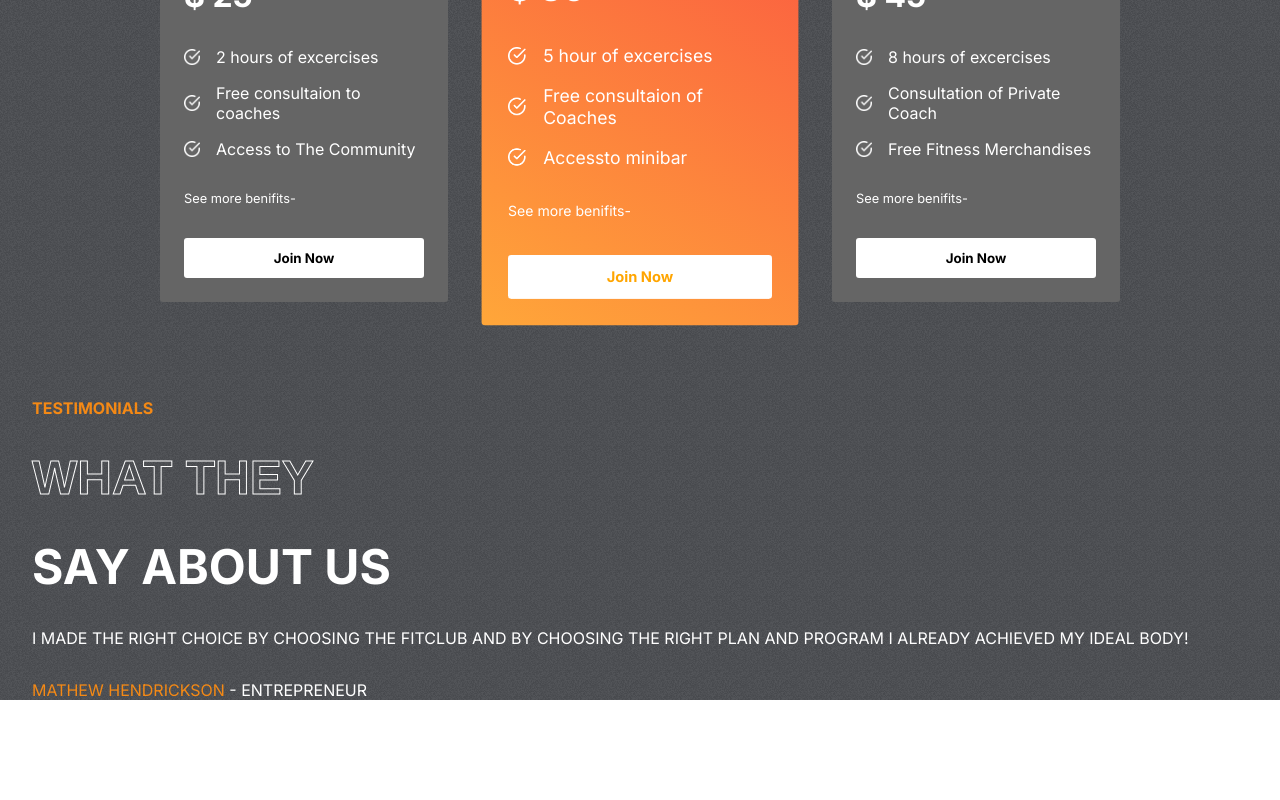
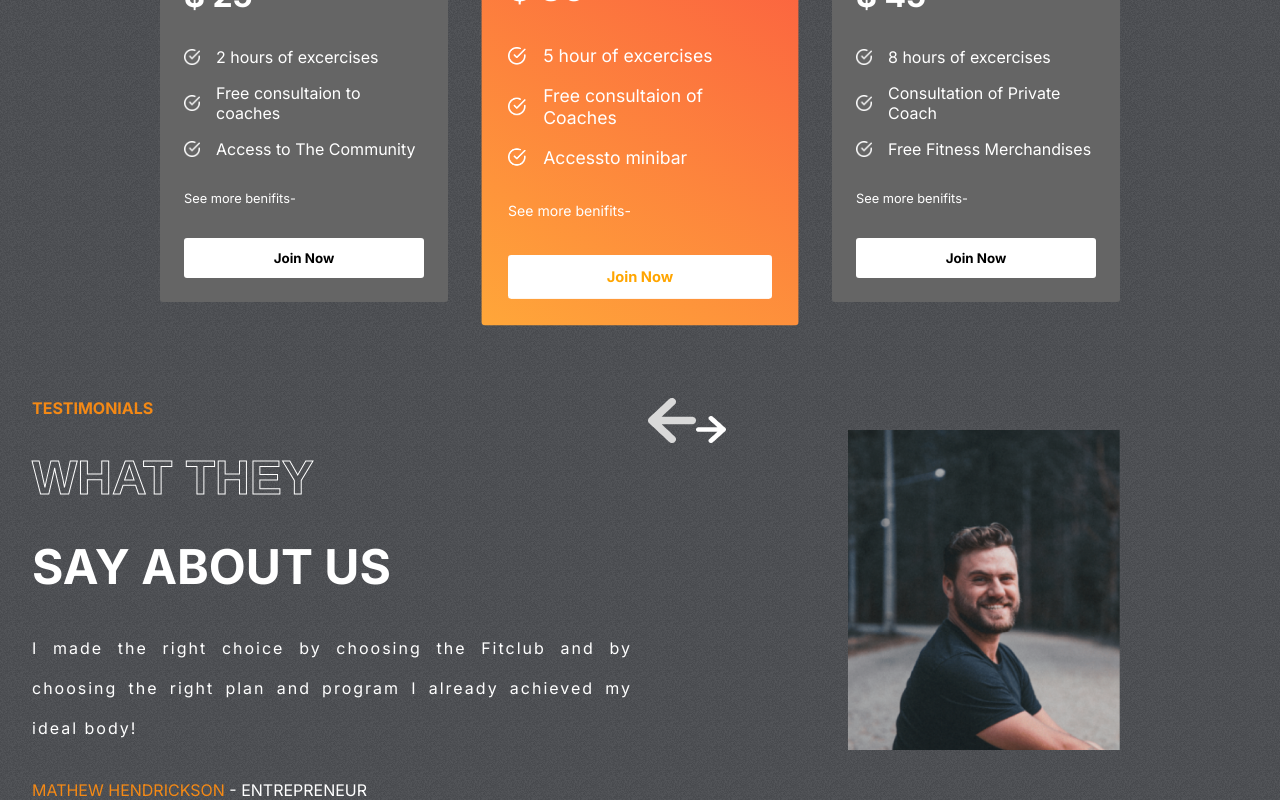
Before and after one commit to 404Bappy/FitnessRevolution-APP, a React (Create React App) app: page / in a window 1280 px wide. Shown: the part 2114-2914 px from the top of the page. Before the commit the page ends 2814 px from the top, so only its background shows below. Built offline with nearby package versions, Linux system fonts and the light colour scheme.

Commit message:
first commit

```diff
--- a/src/Components/Testimonials/Testimonials.css
+++ b/src/Components/Testimonials/Testimonials.css
@@ -22,3 +22,24 @@
   font-weight: bold;
   font-size: 3rem;
 }
+
+.Left-Testi > :nth-child(4) {
+  text-transform: none;
+  text-align: justify;
+  letter-spacing: 2px;
+  line-height: 40px;
+}
+
+.Right-Testi {
+  flex: 1;
+  position: relative;
+}
+
+.Right-Testi > img {
+  position: absolute;
+  width: 17rem;
+  height: 20rem;
+  object-fit: cover;
+  right: 8rem;
+  top: 2rem;
+}
--- a/src/Components/Testimonials/Testimonials.js
+++ b/src/Components/Testimonials/Testimonials.js
@@ -1,6 +1,8 @@
 import React, { useState } from "react";
 import "./Testimonials.css";
 import { testimonialsData } from "../../data/testimonialsData";
+import leftArrow from "../../assets/leftArrow.png";
+import rightArrow from "../../assets/rightArrow.png";
 
 const Testimonials = () => {
   const [selected, setSelected] = useState(0);
@@ -19,7 +21,14 @@
           - {testimonialsData[selected].status}
         </span>
       </div>
-      <div className="Right-Testi"></div>
+      <div className="Right-Testi">
+        <img src={testimonialsData[selected].image} alt="" />
+
+        <div className="arrows">
+          <img src={leftArrow} alt="" />
+          <img src={rightArrow} alt="" />
+        </div>
+      </div>
     </div>
   );
 };
```
